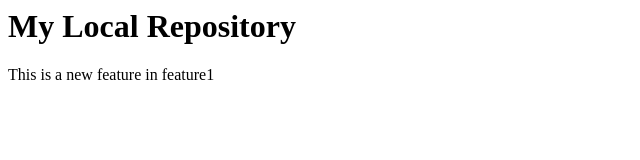
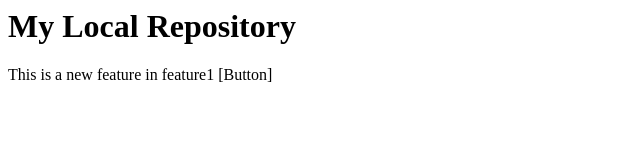
Before and after one commit to priyanshupradhan2002/Local_Repo, a plain HTML site: page Index.html in a window 1280 px wide. Shown: the full height of the page, 0-640 px from the left. Drawn offline with Linux system fonts and the light colour scheme.

Commit message:
Button added

```diff
--- a/Index.html
+++ b/Index.html
@@ -1,2 +1,2 @@
 <h1>My Local Repository</h1>
-<p>This is a new feature in feature1</p>
+<p>This is a new feature in feature1 [Button]</p>
```
